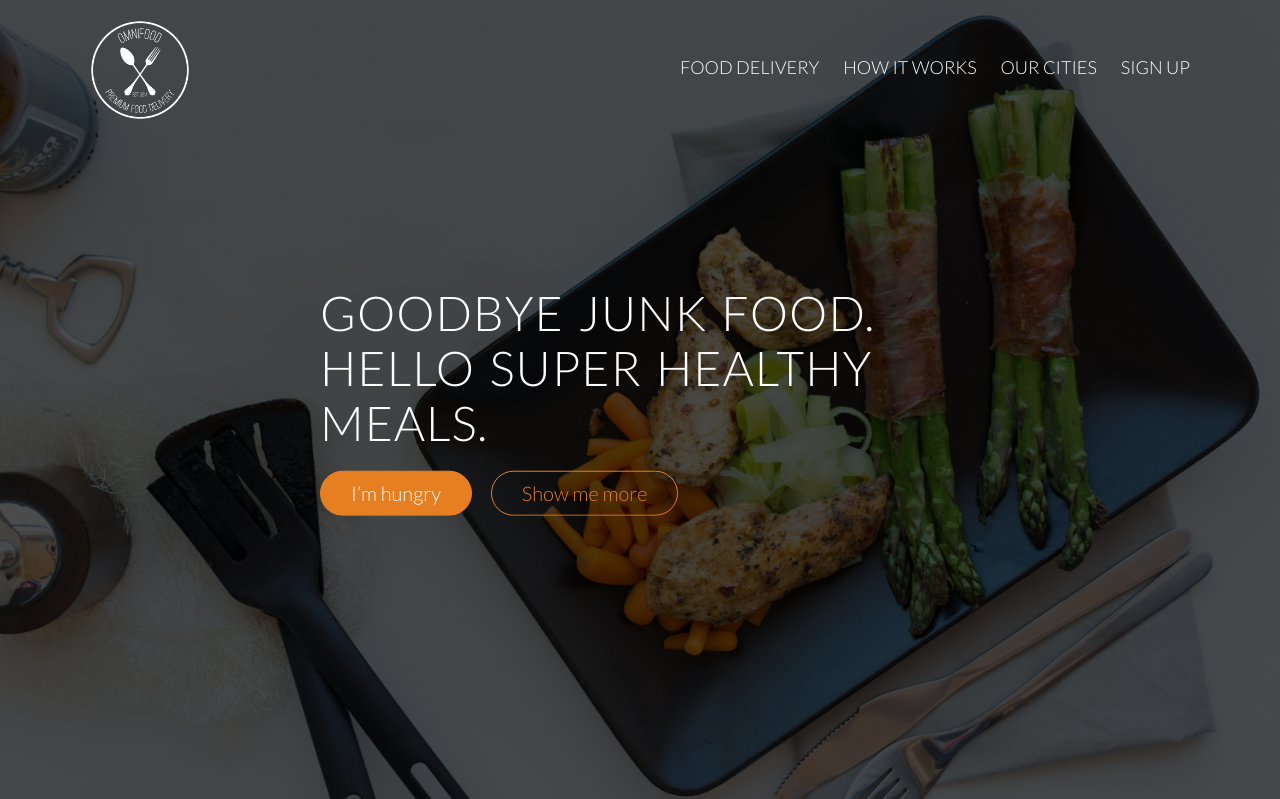
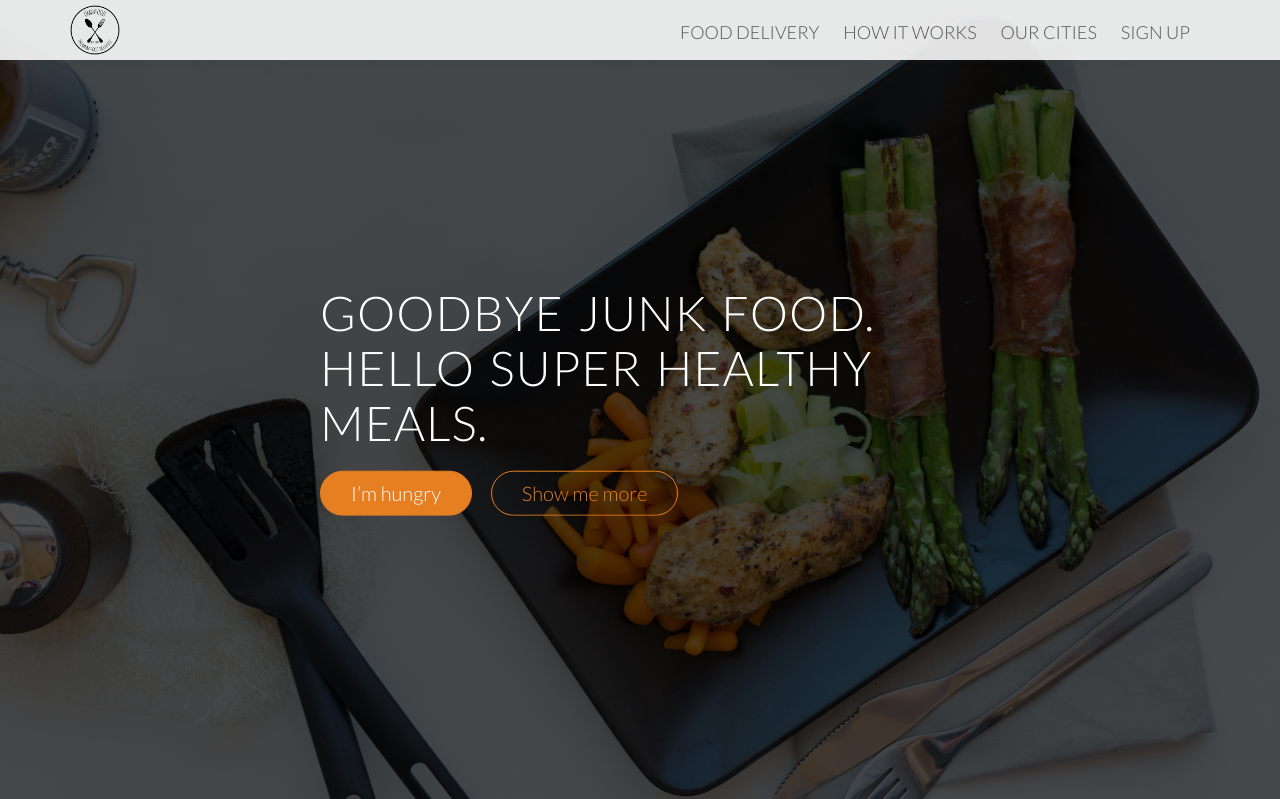
Before and after one commit to barrosdaniel/AcademicProjects-08OmniFood, a PHP site: page / in a window 1280 px wide. Shown: the top 799 px of the page. Run offline with PHP 8.4, Linux system fonts and the light colour scheme; style sheets or scripts are compiled from the project's sources; some libraries are stand-ins or nearby versions; some web fonts are replaced.

Commit message:
feature: sticky nav markup and styles complete

```diff
--- a/index.html
+++ b/index.html
@@ -23,8 +23,10 @@
   ---------------------------------------------------------------------- -->
   <header>
 
+    <div class="nav-bar-container sticky">
       <div class="top-bar container">
-      <img id="logo" src="/resources/img/logo-white.png" alt="OmniFood logo image">
+        <img class="logo" src="/resources/img/logo-white.png" alt="OmniFood logo image">
+        <img class="logo-black" src="/resources/img/logo.png" alt="OmniFood logo image">
         <nav class="main-nav">
           <ul>
             <li><a href="#">Food delivery</a></li>
@@ -33,6 +35,7 @@
             <li><a href="#">Sign up</a></li>
           </ul>
         </nav>
+      </div>
     </div>
 
     <div class="hero-text-box container">
@@ -464,11 +467,16 @@
   </footer>
 
 
+  <script src="https://cdnjs.cloudflare.com/ajax/libs/respond.js/1.4.2/respond.min.js"></script>
+  <script src="https://cdnjs.cloudflare.com/ajax/libs/html5shiv/3.7.3/html5shiv.min.js"></script>
+  <script src="https://cdnjs.cloudflare.com/ajax/libs/selectivizr/1.0.2/selectivizr-min.js"></script>
+  <script
+    src="https://code.jquery.com/jquery-3.3.1.min.js"
+    integrity="sha256-FgpCb/KJQlLNfOu91ta32o/NMZxltwRo8QtmkMRdAu8="
+    crossorigin="anonymous"></script>
+    <script src="resources/js/script.js"></script>
+    <script src="vendors/js/jquery.waypoints.min.js"></script>
 
 </body>
 
-<script src="https://cdnjs.cloudflare.com/ajax/libs/respond.js/1.4.2/respond.min.js"></script>
-<script src="https://cdnjs.cloudflare.com/ajax/libs/html5shiv/3.7.3/html5shiv.min.js"></script>
-<script src="https://cdnjs.cloudflare.com/ajax/libs/selectivizr/1.0.2/selectivizr-min.js"></script>
-
 </html>
--- a/resources/css/styles.css
+++ b/resources/css/styles.css
@@ -3,6 +3,7 @@
 /* ----------------------------------------*/
 :root {
   --background-color: #fafafa;
+  --background-color-opacity: rgba(250,250,250, 0.9);
   --background-color-light: #f3f3f3;
   --background-color-gray: #333;
   --background-color-dark: #e9e9e9;
@@ -197,30 +198,34 @@ input[type=submit]:active {
 /* ----------------------------------------*/
 /* Header Section */
 /* ----------------------------------------*/
-header .top-bar img#logo {
+.logo {
   height: 100px;
   width: auto;
   float: left;
   margin: 20px 0 0 20px;
 }
 
-header .top-bar nav.main-nav {
+.logo-black {
+  display: none;
+}
+
+.main-nav {
   float: right;
   margin-right: 20px;
 }
 
-header .top-bar nav.main-nav ul {
+.main-nav ul {
   margin-top: 55px;
   list-style: none;
 }
 
-header .top-bar nav.main-nav li {
+.main-nav li {
   display: inline;
   margin-left: 20px;
 }
 
-header .top-bar nav.main-nav li a:link,
-header .top-bar nav.main-nav li a:visited {
+.main-nav li a:link,
+.main-nav li a:visited {
   padding-bottom: 15px;
   border-bottom: 2px solid transparent;
   color: var(--light-text-color);
@@ -231,8 +236,8 @@ header .top-bar nav.main-nav li a:visited {
   transition: 0.5s;
 }
 
-header .top-bar nav.main-nav li a:hover,
-header .top-bar nav.main-nav li a:active {
+.main-nav li a:hover,
+.main-nav li a:active {
   border-bottom: 2px solid var(--highlight-color);
 }
 
@@ -251,12 +256,44 @@ header {
   height: 100vh;
 }
 
-header .hero-text-box {
+.hero-text-box {
   position: absolute;
   top: 50%;
   left: 50%;
   -webkit-transform: translate(-50%, -50%);
           transform: translate(-50%, -50%);
+}
+
+/* Sticky nav */
+.sticky {
+  position: fixed;
+  top: 0;
+  left: 0;
+  width: 100%;
+  background-color: var(--background-color-opacity);
+  box-shadow: var(--box-shadow);
+}
+
+.sticky .main-nav ul {
+  margin-top: 1rem;
+}
+
+.sticky .top-bar nav.main-nav li a:link,
+.sticky .top-bar nav.main-nav li a:visited {
+  color: var(--primary-text-color);
+  padding: 0.75rem 0;
+}
+
+.sticky .logo {
+  display: none;
+}
+
+.sticky .logo-black {
+  display: block;
+  height: 2.5rem;
+  width: auto;
+  float: left;
+  margin: 0.25rem 0;
 }
 
 
--- /dev/null
+++ b/resources/js/script.js
@@ -0,0 +1,7 @@
+$(document).ready(function(){
+
+  $('h1').click(function(){
+    $(this).css('background-color', 'red');
+  });
+
+});
```
Also changed, not shown: vendors/js/jquery.waypoints.min.js (added). Lines whose indentation alone changed are shown as unchanged.
